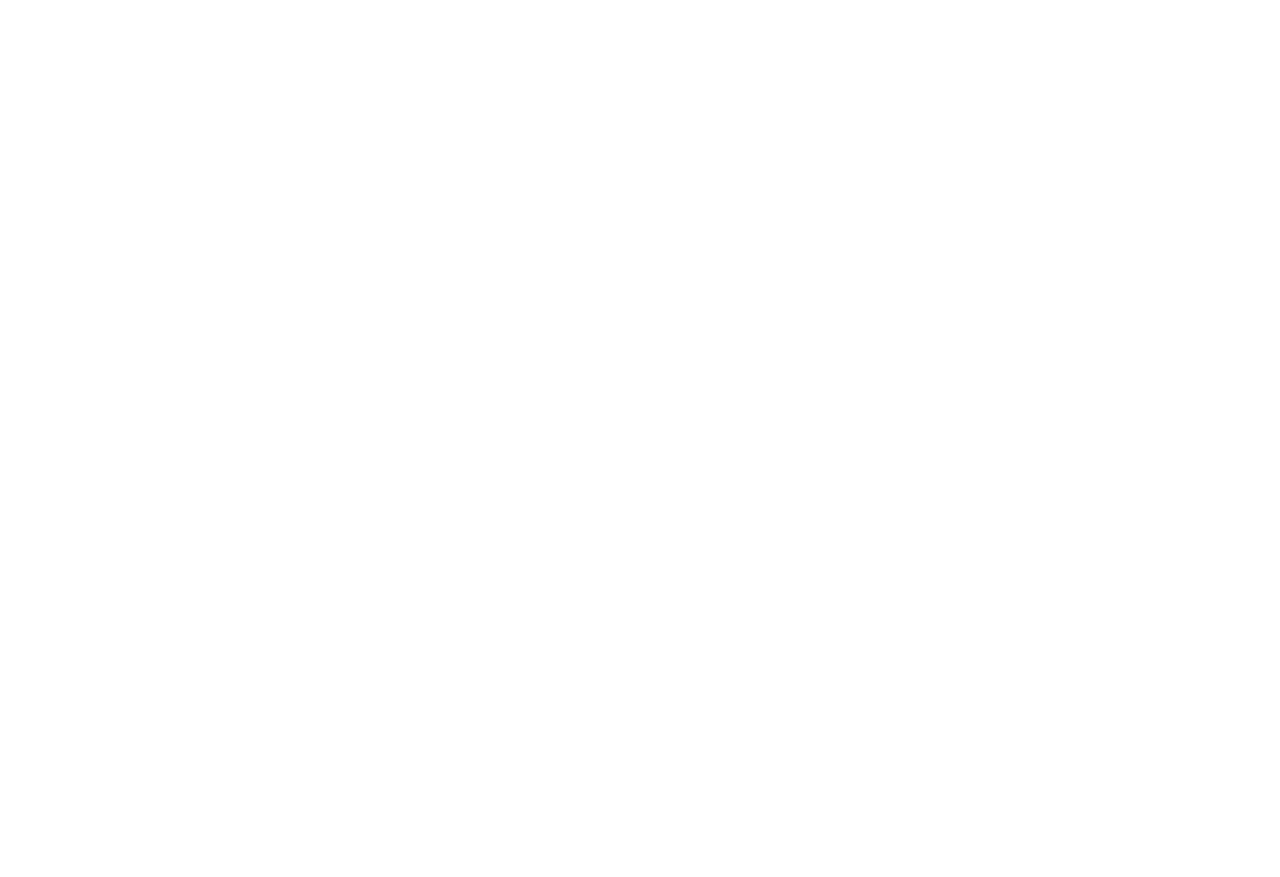
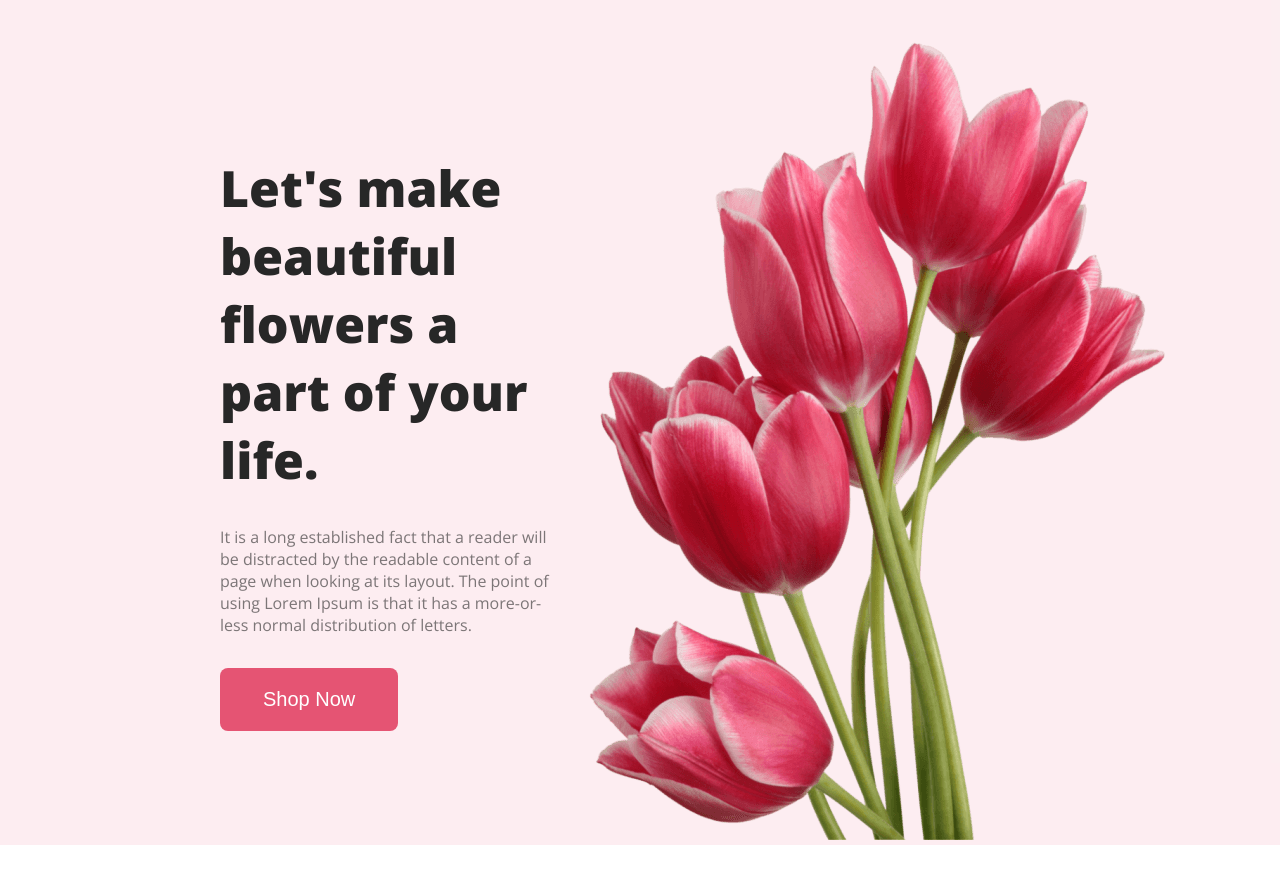
Before and after one commit to creative-hamza/flower-shop-assignment1, a plain HTML site: page index.html in a window 1280 px wide. Before the commit the page ends 800 px from the top, so only its background shows below. Drawn offline with nearby package versions, Linux system fonts and the light colour scheme.

Commit message:
add banner part

```diff
--- a/index.html
+++ b/index.html
@@ -4,11 +4,24 @@
     <meta charset="UTF-8">
     <meta name="viewport" content="width=device-width, initial-scale=1.0">
     <title>Flower SHop</title>
+    <link rel="preconnect" href="https://fonts.googleapis.com">
+<link rel="preconnect" href="https://fonts.gstatic.com" crossorigin>
+<link href="https://fonts.googleapis.com/css2?family=Lato:ital,wght@0,400;0,700;0,900;1,400;1,700;1,900&family=Open+Sans:ital,wght@0,400;0,700;0,800;1,400;1,700;1,800&display=swap" rel="stylesheet">
     <link rel="stylesheet" href="./style/style.css">
 </head>
 <body>
     <header>
+          <div class="banner-container">
+            <div class="banner-content">
+              <h1 class="banner-title">Let's make <br> beautiful flowers a <br> part of your life.</h1>
+              <p class="banner-description">It is a long established fact that a reader will be distracted by the readable content of a page when looking at its layout. The point of using Lorem Ipsum is that it has a more-or-less normal distribution of letters.</p>
+                <button class="btn">Shop Now</button>
+            </div>
+            <div class="banner-photo">
+                <img src="/Flower Asset/pngwing 10.png" alt="">
 
+            </div>
+          </div>
     </header>
     <main>
 
--- a/style/style.css
+++ b/style/style.css
@@ -0,0 +1,56 @@
+/* shared style */
+* {
+    margin: 0;
+}
+
+body {
+    font-family: 'Lato', sans-serif;
+    font-family: 'Open Sans', sans-serif;
+}
+
+.btn {
+    border-radius: 8px;
+    border: none;
+    background: #E55473;
+    color: white;
+    padding: 20px 43px;
+    font-size: 20px;
+    margin-top: 32px;
+}
+
+
+/* header part style */
+.banner-container {
+    background: rgba(229, 84, 115, 0.10);
+
+    display: flex;
+    align-items: center;
+    justify-content: space-between;
+    padding: 40px 220px;
+    padding-bottom: 0;
+    margin-bottom: 32px;
+
+}
+
+.banner-photo {
+     width: 500px;
+
+
+}
+
+.banner-title {
+    color: #272727;
+    font-size: 50px;
+    font-weight: 800;
+
+}
+
+.banner-description {
+
+    color: rgba(39, 39, 39, 0.60);
+    font-size: 16px;
+    font-weight: 50;
+     width: 100%;
+     margin-top: 32px;
+
+}
```
